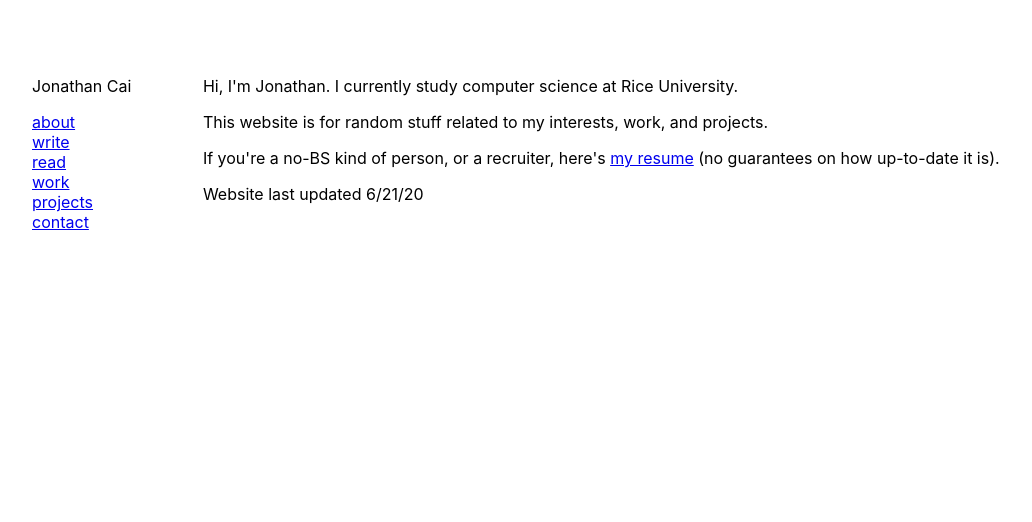
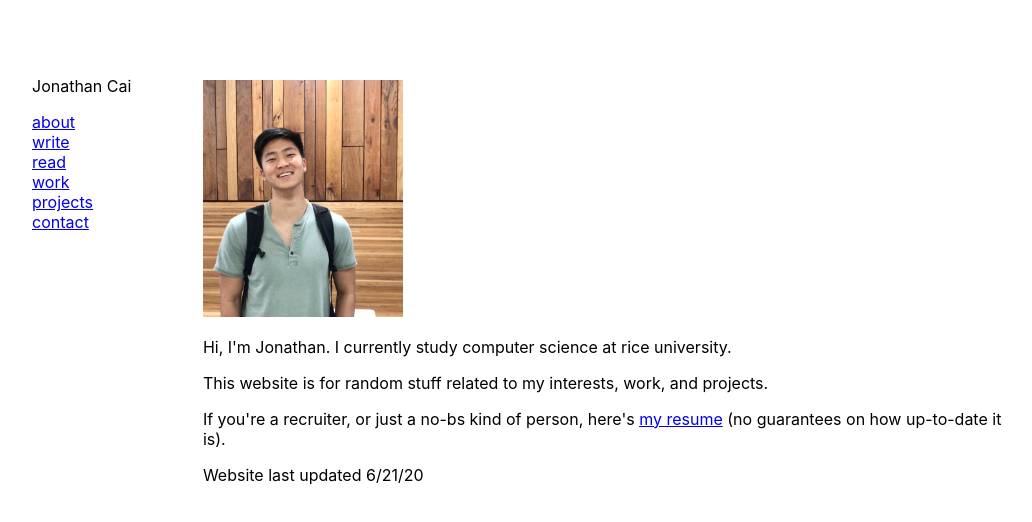
Before and after one commit to jonathancai11/min-portfolio, a React (Create React App) app: page /about in a window 1280 px wide. Shown: the top 522 px of the page, without its empty margins (136-1168 px from the left). Built offline with nearby package versions, Linux system fonts and the light colour scheme.

Commit message:
new image and project changes

```diff
--- /dev/null
+++ b/src/components/About/About.css
@@ -0,0 +1,8 @@
+.AboutPage {
+    display: block
+}
+
+.Picture {
+    padding-top: 20px;
+    width: 200px;
+}
--- a/src/components/About/About.js
+++ b/src/components/About/About.js
@@ -1,15 +1,18 @@
 import React from 'react';
 import pdf from '../../files/simple_resume.pdf';
+import pic from '../../files/me.jpg'
+import './About.css'
 
 export default function About(props) {
     return (
-        <div>
-            <p>Hi, I'm Jonathan. I currently study computer science at Rice University.</p>
-            <p>This website is for random stuff related to my interests, work, and projects.</p>
-            {/* <p>Clear inspiration from <a target="_blank" rel="noopener noreferrer" href={"https://patrickcollison.com/"}>Patrick Collison</a>.</p> */}
-
-            <p>If you're a no-BS kind of person, or a recruiter, here's <a target="_blank" rel="noopener noreferrer" href={pdf}>my resume</a> (no guarantees on how up-to-date it is).</p>
-            <p>Website last updated 6/21/20</p>
+        <div className="AboutPage">
+            <img src={pic} className="Picture"/>
+            <div>
+                <p>Hi, I'm Jonathan. I currently study computer science at rice university.</p>
+                <p>This website is for random stuff related to my interests, work, and projects.</p>
+                <p>If you're a recruiter, or just a no-bs kind of person, here's <a target="_blank" rel="noopener noreferrer" href={pdf}>my resume</a> (no guarantees on how up-to-date it is).</p>
+                <p>Website last updated 6/21/20</p>
+            </div>
         </div>
     )
 }
--- a/src/data/projects.json
+++ b/src/data/projects.json
@@ -1,4 +1,18 @@
 [
+  {
+    "name": "Match",
+    "date": "Jul '20",
+    "image": "as",
+    "description": "Match-making between two datasets.",
+    "link": "https://match.riceapps.org/",
+    "link_display": "match.riceapps.org",
+    "status": "WIP",
+    "stack": "React, Recoil, Google OAuth, GCP, Google Sheets API",
+    "dev_time": "2 weeks",
+    "lessons": "TBD",
+    "organization": "Rice CCD & HTX Covidsitters",
+    "results": "TBD"
+  },
   {
     "name": "Desk Tour",
     "date": "Jun '20",
@@ -61,7 +75,7 @@
     "status": "Abandoned",
     "dev_time": "1 year",
     "stack": "React, HTML/CSS, Contentful API",
-    "lessons": "Again, keep feedback loops tight - crazy how much this can make/break a project.",
+    "lessons": "Again, keep feedback loops tight - crazy how much this can make/break a project. Surprising how difficult leadership in a software dev setting is.",
     "organization": "RiceApps",
     "results": ""
   },
```
Also changed, not shown: src/files/me.jpg (added).
